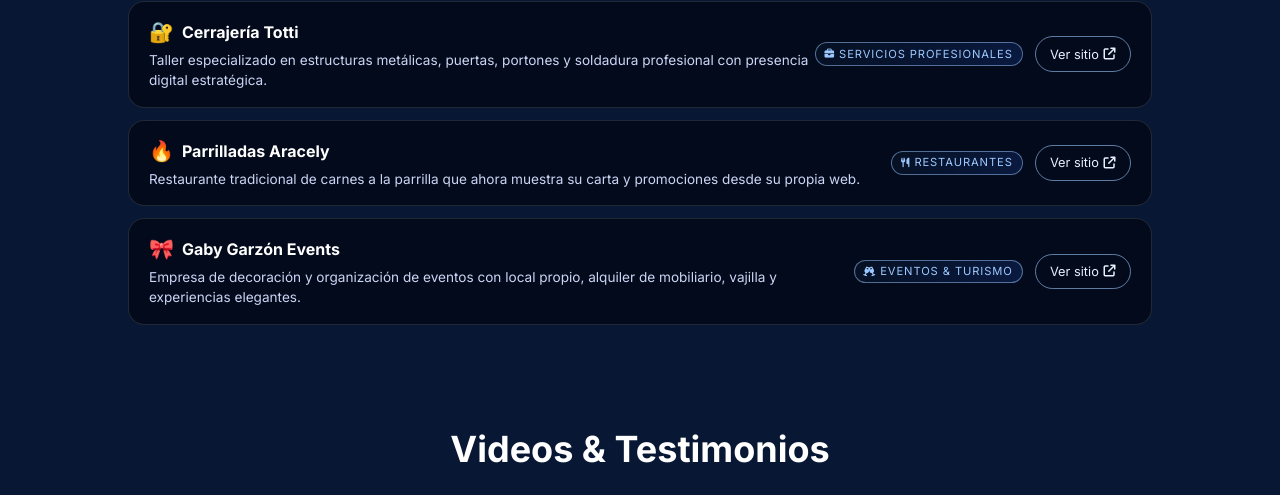
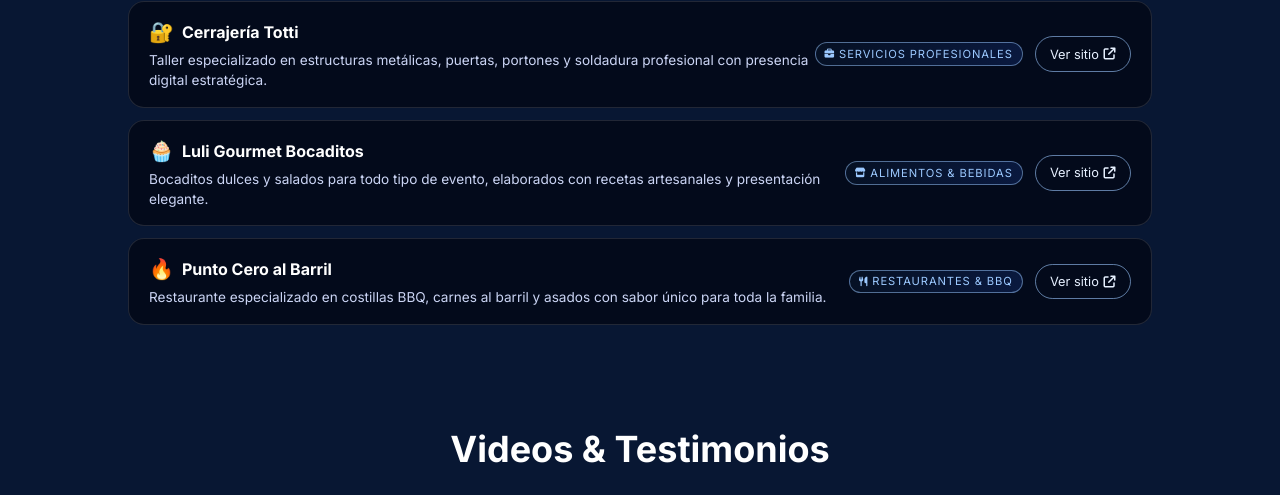
Before and after one commit to Maxlagartilloia/P-gina-Crisslombeida, a plain HTML site: page index.html in a window 1280 px wide. Shown: the part 1190-1685 px from the top of the page. Drawn offline with nearby package versions, Linux system fonts and the light colour scheme.

Commit message:
Update index.html

```diff
--- a/index.html
+++ b/index.html
@@ -444,25 +444,28 @@
                     <!-- EJEMPLO 3 -->
                     <article
     class="directory-item"
-                        data-category="restaurantes"
-                        data-name="parrilladas aracely"
-                        data-keywords="parrilladas carnes restaurante comida asados"
+    data-category="alimentos"
+    data-name="luli gourmet bocaditos"
+    data-keywords="bocaditos dulces salados bocaditos gourmet snacks eventos catering"
 >
     <div class="flex-1 min-w-0">
         <div class="flex items-center gap-2 mb-1">
-                                <span class="text-xl" aria-hidden="true">🔥</span>
-                                <h3 class="directory-title">Parrilladas Aracely</h3>
+            <span class="text-xl">🧁</span>
+            <h3 class="directory-title">Luli Gourmet Bocaditos</h3>
         </div>
         <p class="directory-desc">
-                                Restaurante tradicional de carnes a la parrilla que ahora muestra su carta y promociones desde su propia web.
+            Bocaditos dulces y salados para todo tipo de evento, elaborados con recetas artesanales y presentación elegante.
         </p>
     </div>
+
     <div class="mt-2 md:mt-0 flex items-center gap-3 shrink-0">
         <span class="directory-tag">
-                                <i class="fa fa-utensils text-[0.6rem]"></i> Restaurantes
+            <i class="fa fa-store text-[0.6rem]"></i> Alimentos & Bebidas
         </span>
+
         <a
-                                href="#"
+            href="https://luligourmetbocaditos.crisslombeida.com/"
+            target="_blank"
             class="directory-link-btn"
         >
             Ver sitio <i class="fa fa-arrow-up-right-from-square text-xs"></i>
@@ -473,25 +476,28 @@
                     <!-- EJEMPLO 4 (EVENTOS, PARA GABY GARZÓN CUANDO ESTÉ LISTO) -->
                     <article
     class="directory-item"
-                        data-category="eventos"
-                        data-name="gaby garzón events"
-                        data-keywords="decoracion fiestas eventos cumpleaños bodas alquiler estanterias manteleria"
+    data-category="restaurantes"
+    data-name="punto cero al barril"
+    data-keywords="parrilladas bbq costillas asados al barril carnes parrilla restaurante"
 >
     <div class="flex-1 min-w-0">
         <div class="flex items-center gap-2 mb-1">
-                                <span class="text-xl" aria-hidden="true">🎀</span>
-                                <h3 class="directory-title">Gaby Garzón Events</h3>
+            <span class="text-xl">🔥</span>
+            <h3 class="directory-title">Punto Cero al Barril</h3>
         </div>
         <p class="directory-desc">
-                                Empresa de decoración y organización de eventos con local propio, alquiler de mobiliario, vajilla y experiencias elegantes.
+            Restaurante especializado en costillas BBQ, carnes al barril y asados con sabor único para toda la familia.
         </p>
     </div>
+
     <div class="mt-2 md:mt-0 flex items-center gap-3 shrink-0">
         <span class="directory-tag">
-                                <i class="fa fa-champagne-glasses text-[0.6rem]"></i> Eventos & Turismo
+            <i class="fa fa-utensils text-[0.6rem]"></i> Restaurantes & BBQ
         </span>
+
         <a
-                                href="#"
+            href="https://puntoceroalbarril.crisslombeida.com/"
+            target="_blank"
             class="directory-link-btn"
         >
             Ver sitio <i class="fa fa-arrow-up-right-from-square text-xs"></i>
```
Lines whose indentation alone changed are shown as unchanged.
